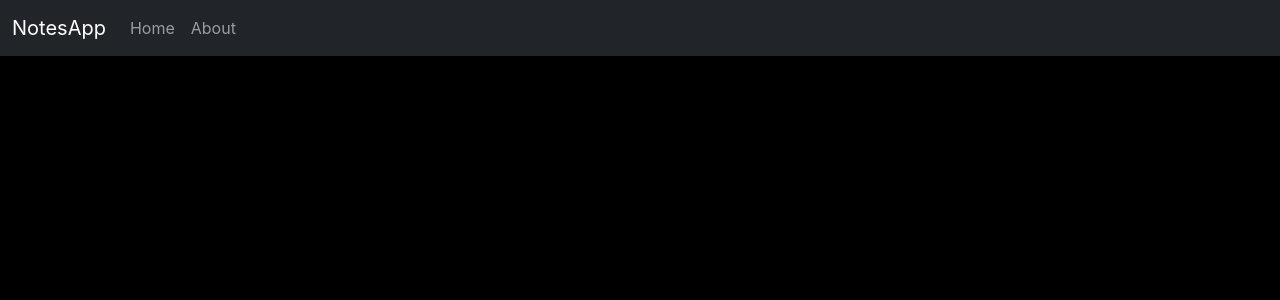
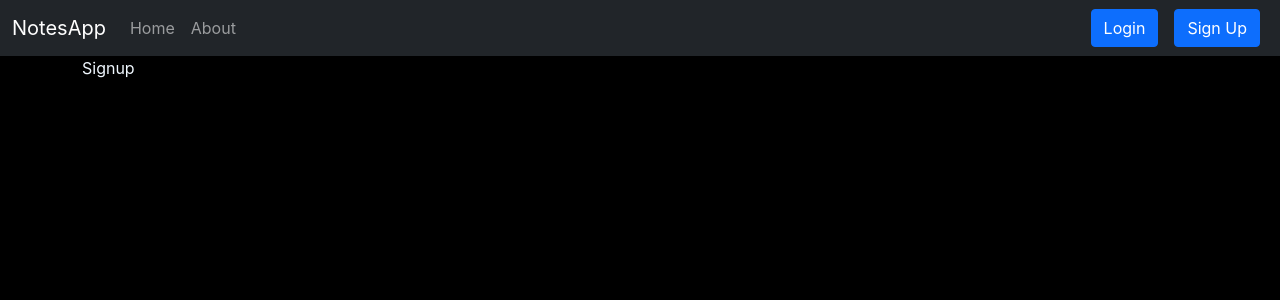
Before and after one commit to s-arslaan/notes-app, a React (Create React App) app: page /signup in a window 1280 px wide. Before the commit this address had no page. Shown: the top 300 px of the page. Built offline with nearby package versions, Linux system fonts and the light colour scheme.

Commit message:
login_signup_frontend

```diff
--- a/src/App.js
+++ b/src/App.js
@@ -3,7 +3,9 @@
 import "./App.css";
 import About from "./components/About";
 import Home from "./components/Home";
+import Login from "./components/Login";
 import Navbar from "./components/Navbar";
+import Signup from "./components/Signup";
 import NoteState from "./context/notes/NoteState";
 
 function App() {
@@ -17,6 +19,8 @@
             <Routes>
               <Route exact path="/" element={<Home />} />
               <Route exact path="/about" element={<About />} />
+              <Route exact path="/login" element={<Login />} />
+              <Route exact path="/signup" element={<Signup />} />
             </Routes>
           </div>
         </Router>
--- /dev/null
+++ b/src/components/Login.js
@@ -0,0 +1,7 @@
+import React from "react";
+
+function Login() {
+  return <div>Login</div>;
+}
+
+export default Login;
--- a/src/components/Navbar.js
+++ b/src/components/Navbar.js
@@ -37,6 +37,8 @@
               </Link>
             </li>
           </ul>
+          <Link className="btn btn-primary mx-2" to="/login" role="button">Login</Link>
+          <Link className="btn btn-primary mx-2" to="/signup" role="button">Sign Up</Link>
           {/* <form className="d-flex">
             <input
               className="form-control me-2"
--- /dev/null
+++ b/src/components/Signup.js
@@ -0,0 +1,9 @@
+import React from 'react'
+
+function Signup() {
+  return (
+    <div>Signup</div>
+  )
+}
+
+export default Signup
```
